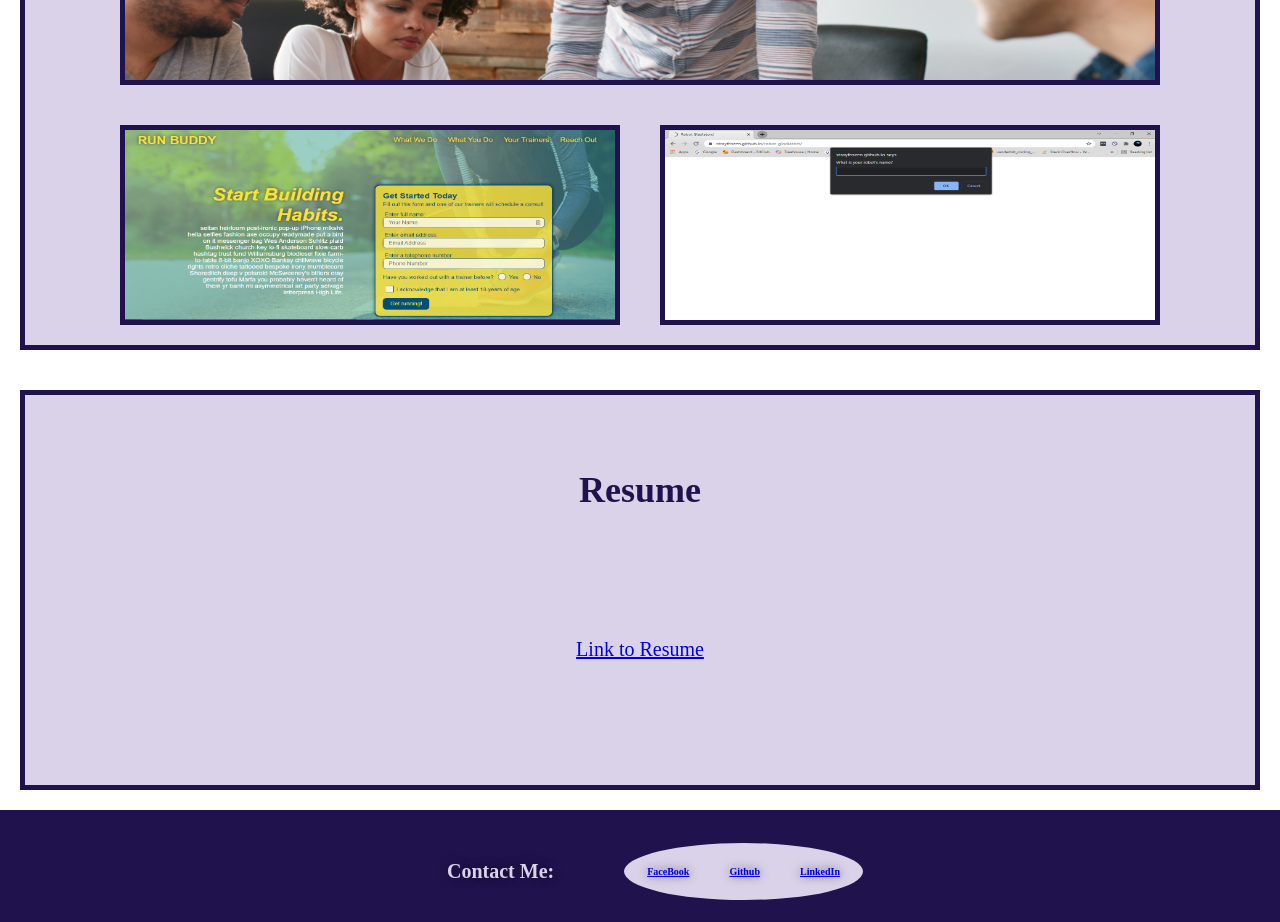
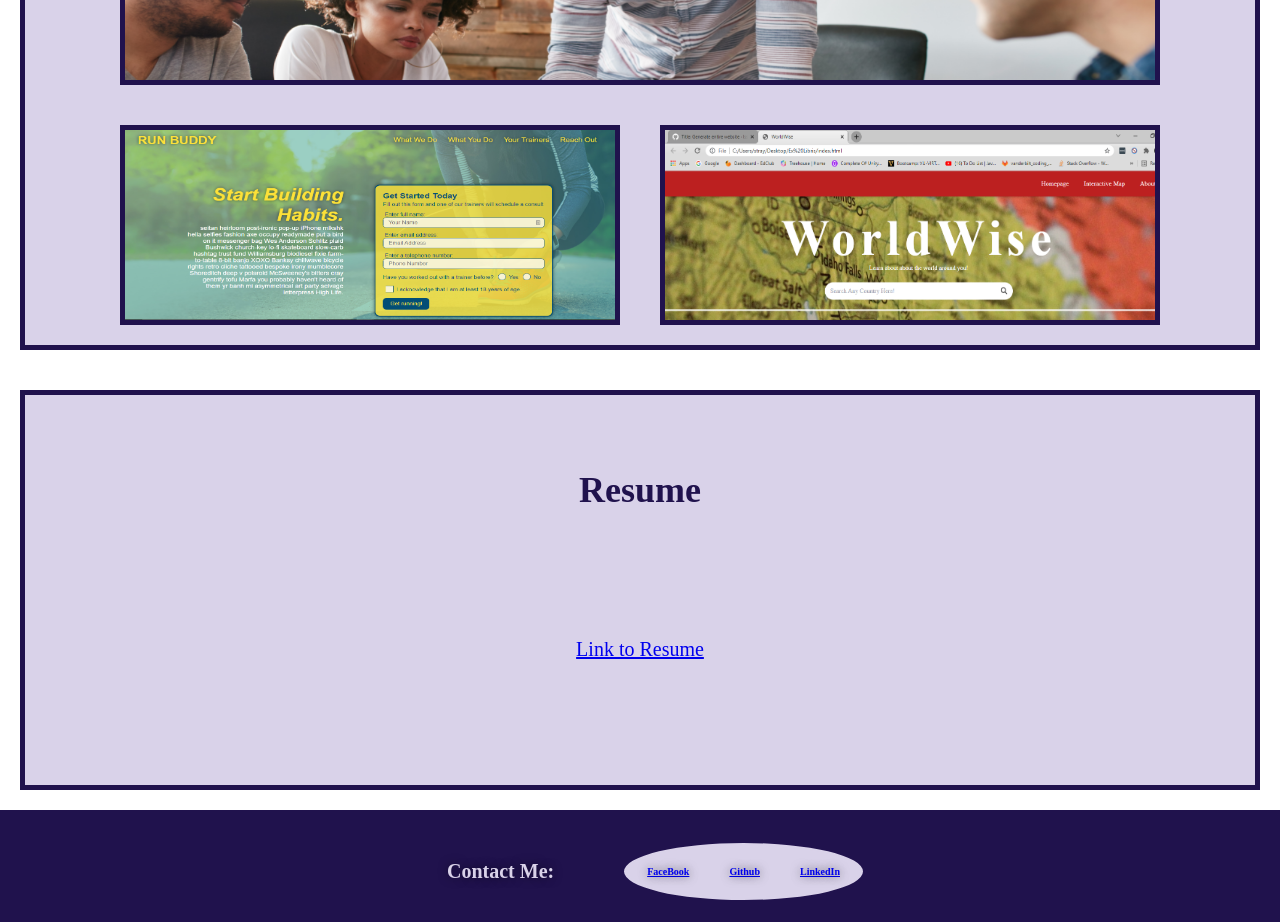
Before and after one commit to strayfrozen/Portfolio, a plain HTML site: page index.html in a window 1280 px wide. Shown: the part 1020-1942 px from the top of the page. Drawn offline with Linux system fonts and the light colour scheme.

Commit message:
added worldwise project

```diff
--- a/index.html
+++ b/index.html
@@ -54,7 +54,7 @@
              <h2>Body of work</h2>
              <a href="https://strayfrozen.github.io/Code-Refactor-Challenge/"><img src="assets\Images\Screenshot (1).png" class="big-card"></a>
              <a href="https://strayfrozen.github.io/run-buddy/"><img src="assets/Images/Screenshot (7).png" class="small-card"></a>
-             <a href="https://strayfrozen.github.io/robot-gladiators"><img src="assets\Images\Screenshot (9).png" class="small-card"></a>
+             <a href="https://strayfrozen.github.io/WorldWise/"><img src="assets\Images\Screenshot (34).png" class="small-card"></a>
          </article>
 
     </section>
```
Also changed, not shown: assets/Images/Screenshot (34).png (added).
